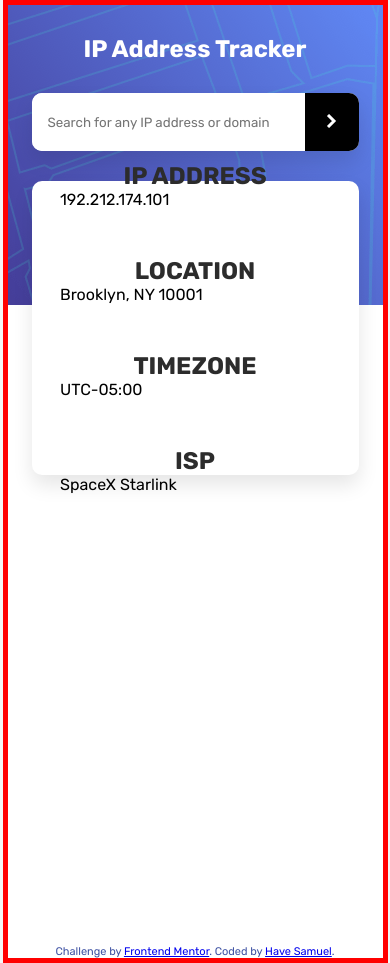
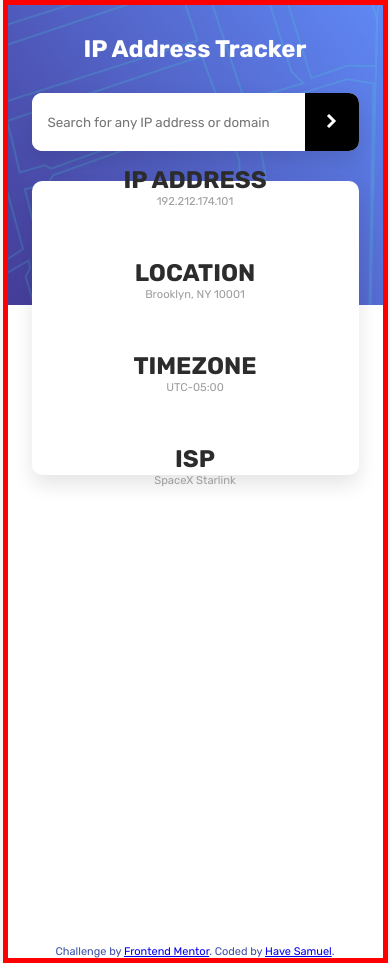
Before and after one commit to Have-Samuel/ip-Address-Tracker, a plain HTML site: page index.html in a window 390 px wide. Drawn offline with Linux system fonts and the light colour scheme.

Commit message:
Styling the mobile version

```diff
--- a/style.css
+++ b/style.css
@@ -89,6 +89,15 @@ body {
   color: #2c2c2c;
 }
 
+.info p {
+  width: 270px;
+  text-align: center;
+  font-size: 0.7rem;
+  color: #a09d9d;
+  line-height: 1.5;
+
+}
+
 .attribution {
   text-align: center;
   font-size: 11px;
```
